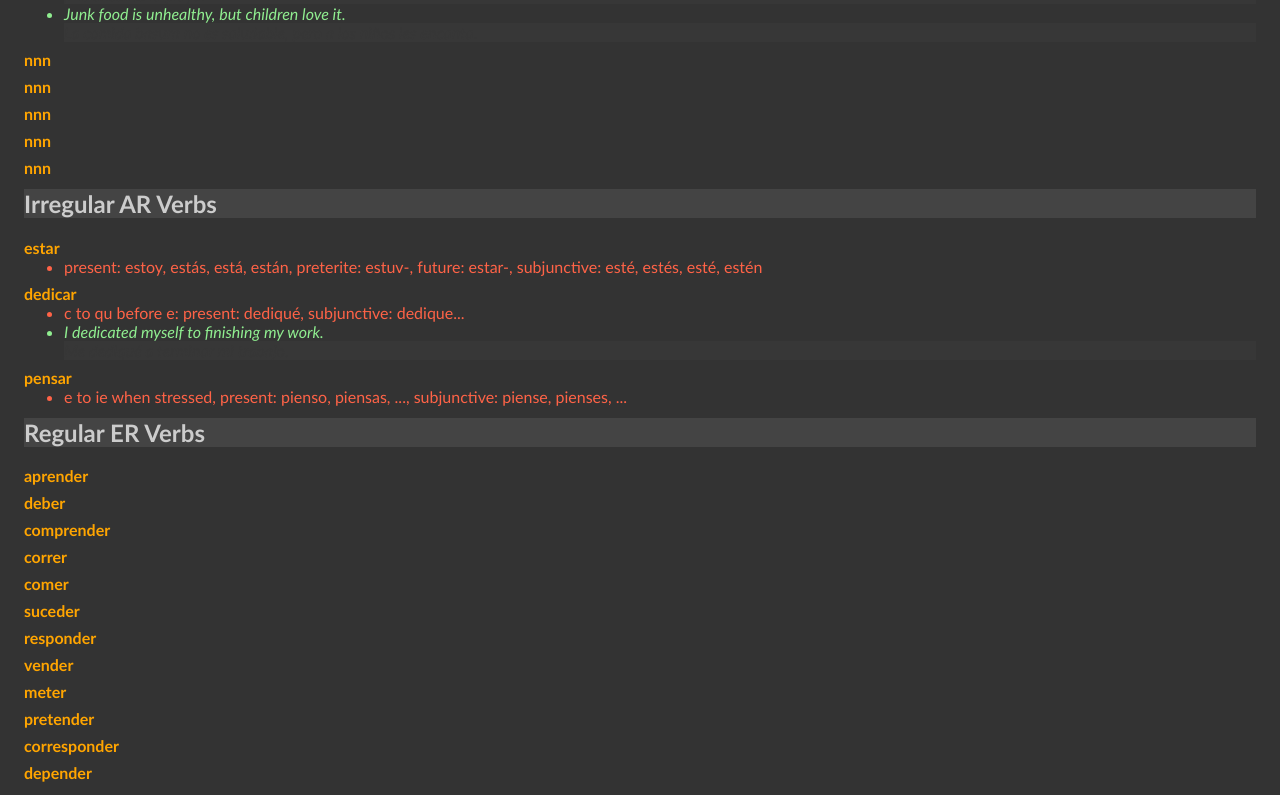
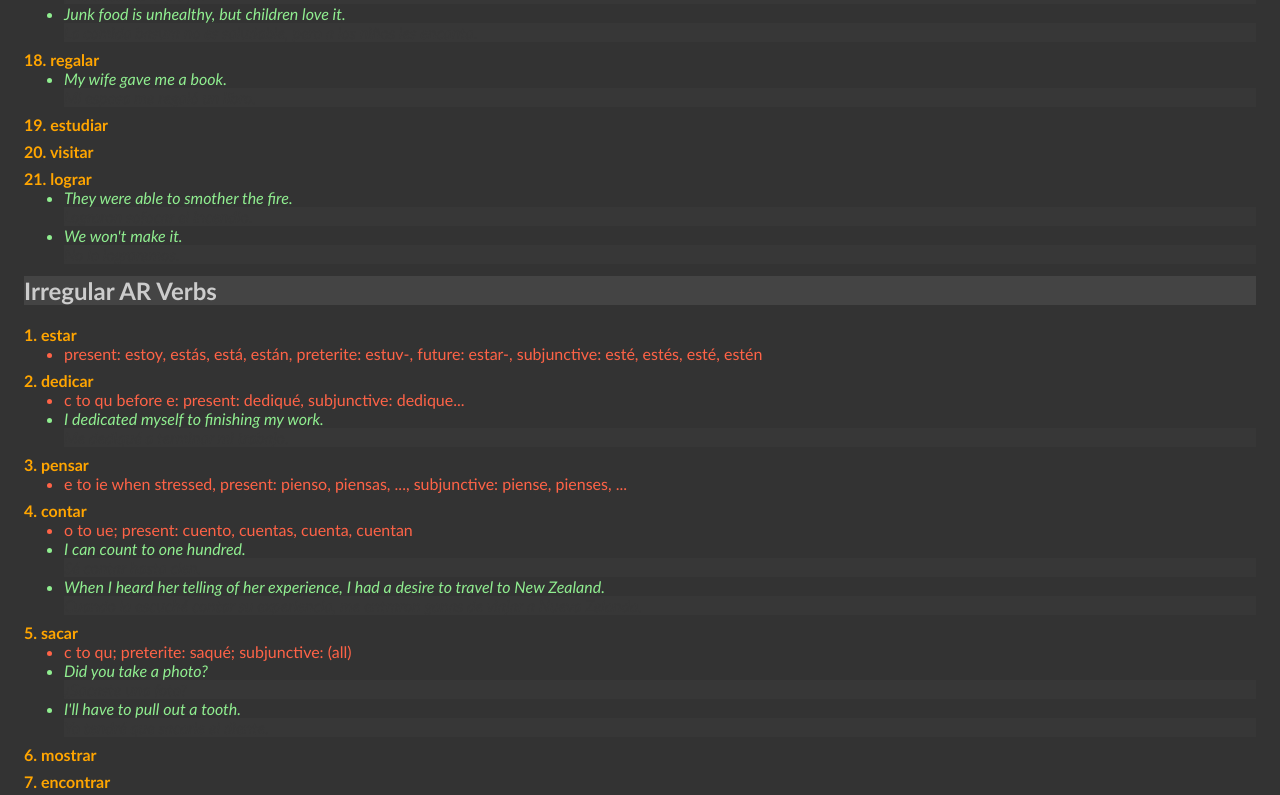
Before and after one commit to edwardtanguay/edwardlang, a React (Vite) app: page / in a window 1280 px wide. Shown: the part 840-1635 px from the top of the page. Built offline with nearby package versions, Linux system fonts and the light colour scheme.

Commit message:
2022-08-14 done

```diff
--- a/src/App.jsx
+++ b/src/App.jsx
@@ -35,7 +35,7 @@ function App() {
 												target="_blank"
 												href={`https://www.123teachme.com/spanish_verb_conjugation/${verbObj.verb}`}
 											>
-												{verbObj.verb}
+												{i + 1}. {verbObj.verb}
 											</a>
 										</div>
 										<ul className="subitems">
--- a/src/data/spanishVerbKinds.json
+++ b/src/data/spanishVerbKinds.json
@@ -72,19 +72,23 @@
 				]
 			},
 			{
-				"verb": "nnn"
+				"verb": "regalar",
+				"examples": [
+					"Mi esposa me regaló un libro. / My wife gave me a book."
+				]
 			},
 			{
-				"verb": "nnn"
+				"verb": "estudiar"
 			},
 			{
-				"verb": "nnn"
+				"verb": "visitar"
 			},
 			{
-				"verb": "nnn"
-			},
-			{
-				"verb": "nnn"
+				"verb": "lograr",
+				"examples": [
+					"Lograron sofocar el incendio. / They were able to smother the fire.",
+					"No lo lograremos. / We won't make it."
+				]
 			}
 		],
 		"listOld": "quedar (remain), hablar, llevar (bring), dejar (abandon), llamar, tomar (take a drink), tratar (treat), mirar (look at), entrar, trabajar, terminar, necesitar (require), resultar, cambiar, presentar, crear, considerar, acabar (finish), ganar (gain), formar, aceptar, lograr (attain), estudiar, preguntar, gustar (please), escuchar (listen), levantar (to get up), intentar (attempt), usar, olvidar (forget), ocupar, fijar (to fasten), comprar (buy), evitar (avoid), interesar, importar, observar, imaginar, desarrollar (to develop), señalar (to indicate), preparar, faltar (to lack), acompañar, desear (desire), enseñar (to teach), representar, mandar (to give an order), asegurar (to secure), guardar, iniciar, bajar (to lower), notar, cortar (to cut), aprovechar (to take advantage of), apoyar (to support), aumentar (to increase), abandonar, expresar"
@@ -109,6 +113,28 @@
 			{
 				"verb": "pensar",
 				"rules": "e to ie when stressed, present: pienso, piensas, ..., subjunctive: piense, pienses, ..."
+			},
+			{
+				"verb": "contar",
+				"rules": "o to ue; present: cuento, cuentas, cuenta, cuentan",
+				"examples": [
+					"Sé contar hasta cien. / I can count to one hundred.",
+					"Cuando la escuché contar su experiencia, me entraron ganas de viajar a Nueva Zelanda. / When I heard her telling of her experience, I had a desire to travel to New Zealand."
+				]
+			},
+			{
+				"verb": "sacar",
+				"rules": "c to qu; preterite: saqué; subjunctive: (all)",
+				"examples": [
+					"¿Sacaste una foto? / Did you take a photo?",
+					"Yo tendré que sacarle el diente. / I'll have to pull out a tooth."
+				]
+			},
+			{
+				"verb": "mostrar"
+			},
+			{
+				"verb": "encontrar"
 			}
 		],
 		"listOld": {
@@ -157,7 +183,8 @@
 			{ "verb": "depender" },
 			{ "verb": "recorrer" },
 			{ "verb": "ejercer" },
-			{ "verb": "proteger" }
+			{ "verb": "proteger" },
+			{ "verb": "beber" }
 		]
 	},
 	{
@@ -202,7 +229,10 @@
 				"verb": "poder",
 				"rules": "o to ue: puedo, pud-, podr-, pudiendo",
 				"rank": 4.8
-			}
+			},
+			{ "verb": "llover" },
+			{ "verb": "entender" },
+			{ "verb": "leer" }
 		]
 	},
 	{
@@ -213,24 +243,24 @@
 			{ "verb": "vivir" },
 			{ "verb": "existir" },
 			{ "verb": "occurir" },
-			{ "verb": " permitir" },
-			{ "verb": " recibir" },
-			{ "verb": " partir" },
-			{ "verb": " cumplir" },
-			{ "verb": " decidir" },
-			{ "verb": " subir" },
-			{ "verb": " sufrir" },
-			{ "verb": " compartir" },
-			{ "verb": " consistir" },
-			{ "verb": " insistir" },
-			{ "verb": " asistir" },
-			{ "verb": " discutir" },
-			{ "verb": " definir" },
-			{ "verb": " unir" },
-			{ "verb": " coincidir" },
-			{ "verb": " distinguir" },
-			{ "verb": " admitir" },
-			{ "verb": " acudir" }
+			{ "verb": "permitir" },
+			{ "verb": "recibir" },
+			{ "verb": "partir" },
+			{ "verb": "cumplir" },
+			{ "verb": "decidir" },
+			{ "verb": "subir" },
+			{ "verb": "sufrir" },
+			{ "verb": "compartir" },
+			{ "verb": "consistir" },
+			{ "verb": "insistir" },
+			{ "verb": "asistir" },
+			{ "verb": "discutir" },
+			{ "verb": "definir" },
+			{ "verb": "unir" },
+			{ "verb": "coincidir" },
+			{ "verb": "distinguir" },
+			{ "verb": "admitir" },
+			{ "verb": "acudir" }
 		]
 	},
 	{
@@ -266,7 +296,9 @@
 					"No sé cómo, pero lo consigo. / I don't know how, but I'll manage it.",
 					"¿Dónde consigo equipo para deportes acuáticos? / Where do I get equipment for water sports?"
 				]
-			}
+			},
+			{ "verb": "conducir" },
+			{ "verb": "venir" }
 		]
 	}
 ]
```
